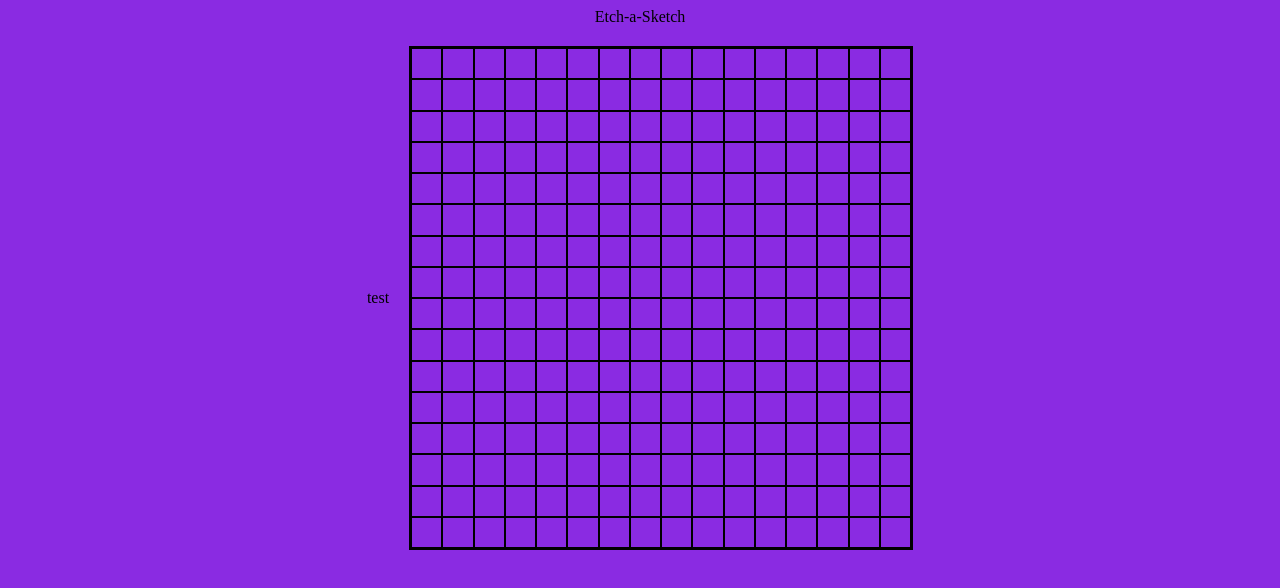
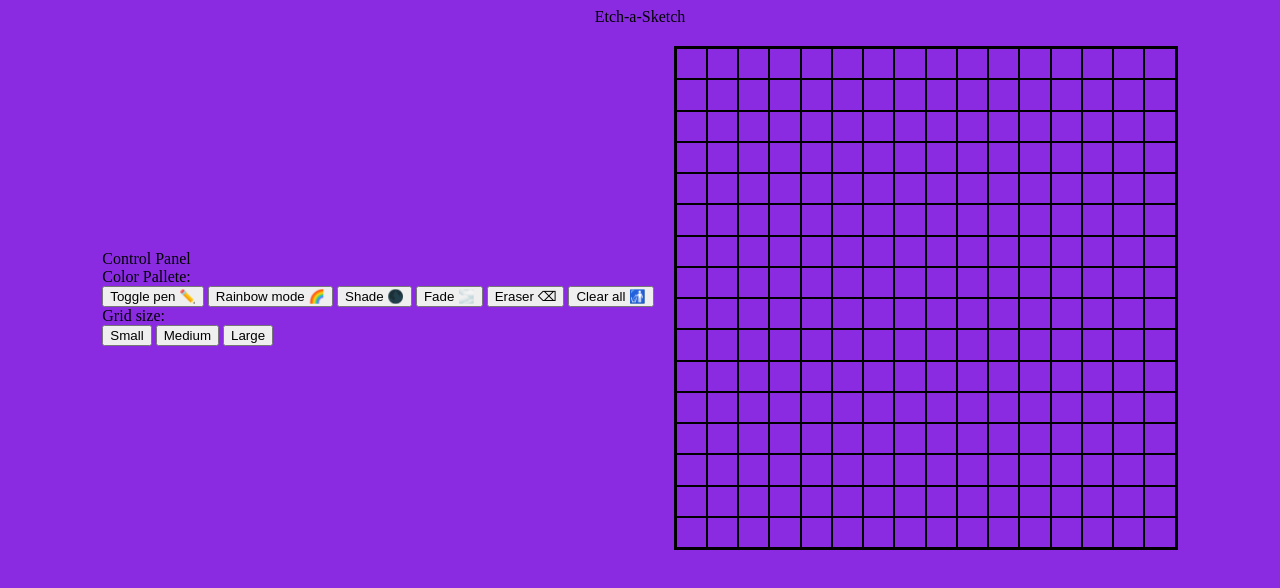
Before and after one commit to Vishanth21/Etch-a-Sketch, a plain HTML site: page index.html in a window 1280 px wide. Drawn offline with Linux system fonts and the light colour scheme.

Commit message:
Add control panel buttons
- functionalities yet to be added

```diff
--- a/index.html
+++ b/index.html
@@ -11,8 +11,28 @@
 <body>
     <div class="title">Etch-a-Sketch</div>
     <div class="playground">
-        <div class="controls">
-            test
+        <div class="control-panel">
+            <div class="control-title">Control Panel</div>
+            <div class="color-pallete">Color Pallete:
+                <div class="current-colors">
+                <div class="background"></div>
+                <div class="pen"></div>
+            </div>
+            </div>
+            <div class="controls">
+                <button class="switch">Toggle pen ✏️</button>
+                <button class="rainbow">Rainbow mode 🌈</button>
+                <button class="shade">Shade 🌑</button>
+                <button class="fade">Fade 🌫️</button>
+                <button class="eraser">Eraser ⌫</button>
+                <button class="clear">Clear all 🚮</button>
+                <div class="grid-size">
+                    <div class="grid-size-title">Grid size:</div>
+                    <button class="small">Small</button>
+                    <button class="medium">Medium</button>
+                    <button class="large">Large</button>
+                </div>
+            </div>
 
         </div>
         <div class="board"></div>
```
